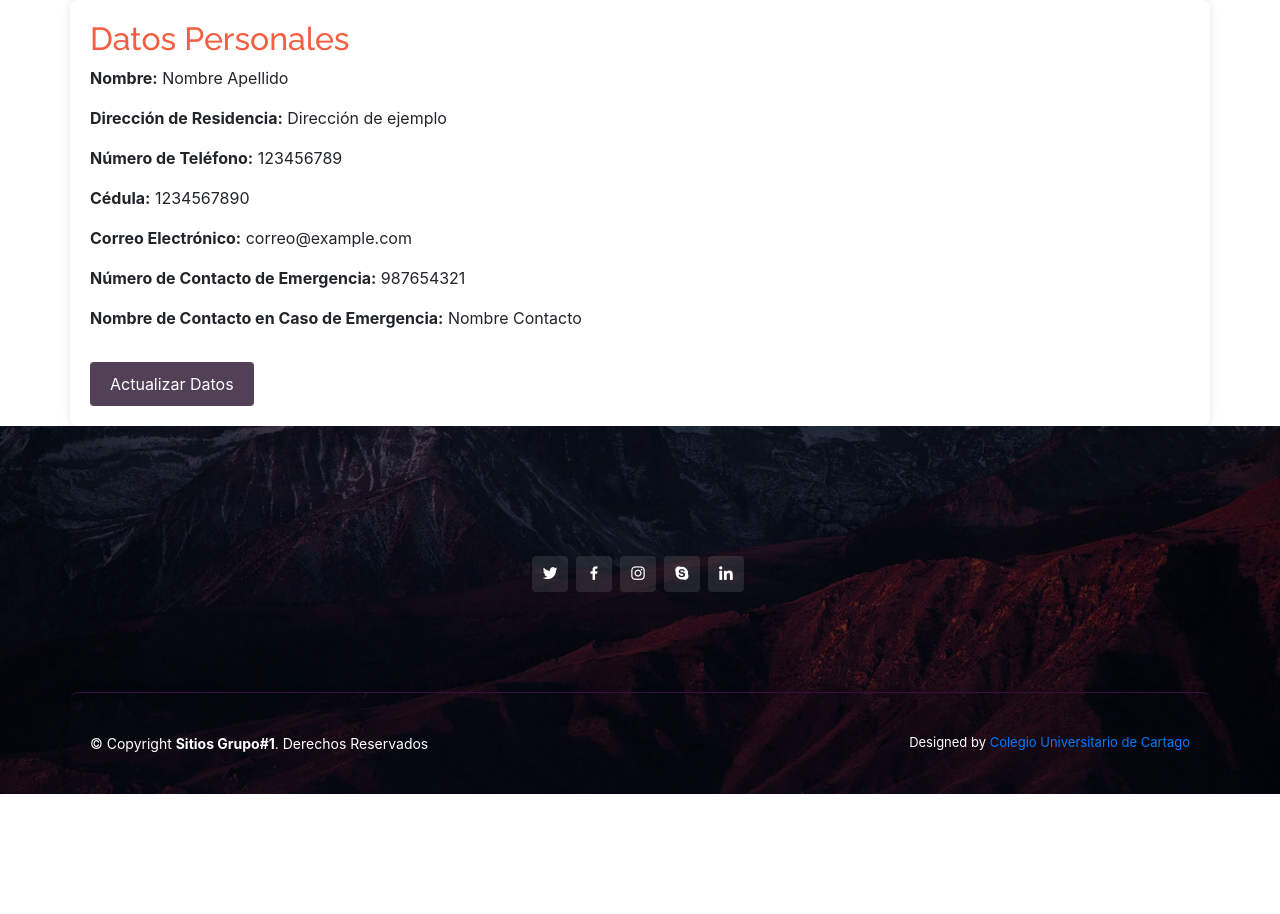
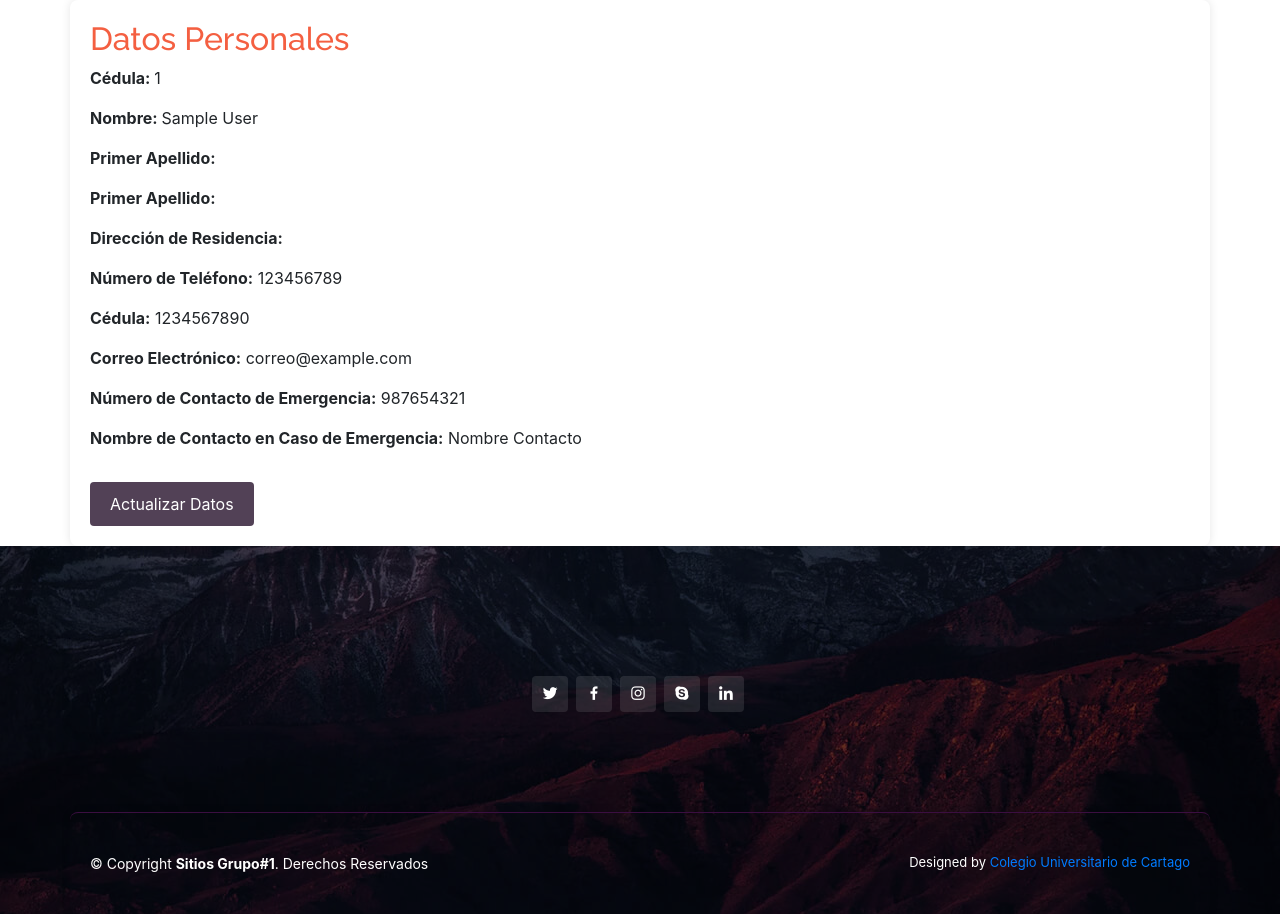
Before and after one commit to Mvargas26/MyLodgmentPlace, a PHP site: page /App/Views/perfilHuesped_View.php in a window 1280 px wide. Shown: the part 70-984 px from the top of the page. Before the commit the page ends 864 px from the top, so only its background shows below. Run offline with PHP 8.4, Linux system fonts and the light colour scheme; the visitor is signed in with stand-in values (Sample User, id 1); data that the repository does not hold is empty; some libraries are stand-ins or nearby versions.

Commit message:
cambios datos

```diff
--- a/App/Views/admin_seguridadHuesped_View.php
+++ b/App/Views/admin_seguridadHuesped_View.php
@@ -1,5 +1,6 @@
 <?php
 include './templates/Header.php';
+session_start();
 ?>
 <!-- ==============================================Fin header ======= -->
 <main id="main">
--- a/App/Views/perfilHuesped_View.php
+++ b/App/Views/perfilHuesped_View.php
@@ -1,5 +1,6 @@
 <?php
 include './templates/Header.php';
+session_start();
 ?>
 <!-- ==============================================Fin header ======= -->
 <main id="main">
@@ -17,8 +18,11 @@ include './templates/Header.php';
 <div class="container mt-5">
     <h2>Datos Personales</h2>
     <div>
-        <p><strong>Nombre:</strong> <span id="currentName">Nombre Apellido</span></p>
-        <p><strong>Dirección de Residencia:</strong> <span id="currentAddress">Dirección de ejemplo</span></p>
+        <p><strong>Cédula: </strong><span id="cedulaFromDatabase"></span></p>
+        <p><strong>Nombre: </strong><span id="nameFromDatabase"></span></p>
+        <p><strong>Primer Apellido: </strong><span id="apellidoFromDatabase"></span></p>
+        <p><strong>Primer Apellido: </strong><span id="apellidoFromDatabase"></span></p>
+        <p><strong>Dirección de Residencia:</strong> <span id="currentAddress"></span></p>
         <p><strong>Número de Teléfono:</strong> <span id="currentPhoneNumber">123456789</span></p>
         <p><strong>Cédula:</strong> <span id="currentCedula">1234567890</span></p>
         <p><strong>Correo Electrónico:</strong> <span id="currentEmail">correo@example.com</span></p>
@@ -45,8 +49,8 @@ include './templates/Header.php';
 
                 <form id="updateForm">
                     <div class="form-group">
-                        <label for="updatedName">Nombre:</label>
-                        <input type="text" class="form-control" id="updatedName" placeholder="Nuevo Nombre">
+                        <label for="nameFromDatabase">Nombre:</label>
+                        <input type="text" class="form-control" id="nameFromDatabase" placeholder="Nuevo Nombre">
                     </div>
                     <div class="form-group">
                         <label for="updatedAddress">Dirección de Residencia:</label>
@@ -83,7 +87,7 @@ include './templates/Header.php';
 <script>
     // Llena el modal con los datos actuales al abrirlo
     $('#updateModal').on('show.bs.modal', function () {
-        $('#updatedName').val($('#currentName').text());
+        $('#nameFromDatabase').val($('#currentName').text());
         $('#updatedAddress').val($('#currentAddress').text());
         $('#updatedPhoneNumber').val($('#currentPhoneNumber').text());
         $('#updatedCedula').val($('#currentCedula').text());
@@ -101,6 +105,9 @@ include './templates/Header.php';
     }
 </script>
 
+<script>var identificacion = <?php echo json_encode($_SESSION["Identificacion"]); ?>; </script>
+<script>var nombreUsu = <?php echo json_encode($_SESSION["nombre"]); ?>; </script>
+
 </body>
 </main>
 
```
Also changed, not shown: App/Views/cupones_View.php (+12 -0 lines).
